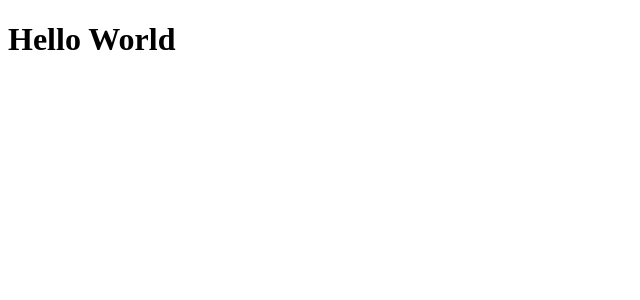
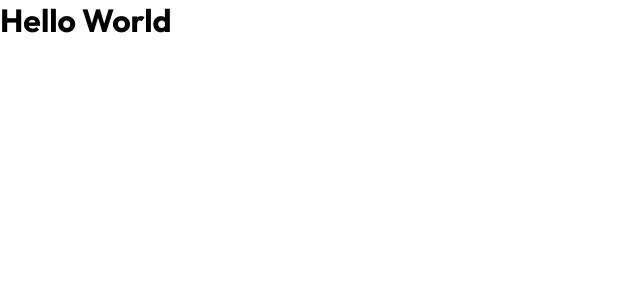
Before and after one commit to MorganBare/Entertainment-App, a React (Create React App) app in the folder frontend/: page / in a window 1280 px wide. Shown: the top 300 px of the page, without its empty margins (0-640 px from the left). Built offline with nearby package versions, Linux system fonts and the light colour scheme.

Commit message:
Added redux to index.js

```diff
--- a/frontend/src/index.js
+++ b/frontend/src/index.js
@@ -1,10 +1,15 @@
 import React from "react";
 import ReactDOM from "react-dom/client";
 import App from "./App";
+import { store } from "./app/store";
+import { Provider } from "react-redux";
+import "css/global.css";
 
 const root = ReactDOM.createRoot(document.getElementById("root"));
 root.render(
   <React.StrictMode>
-    <App />
+    <Provider store={store}>
+      <App />
+    </Provider>
   </React.StrictMode>
 );
```
